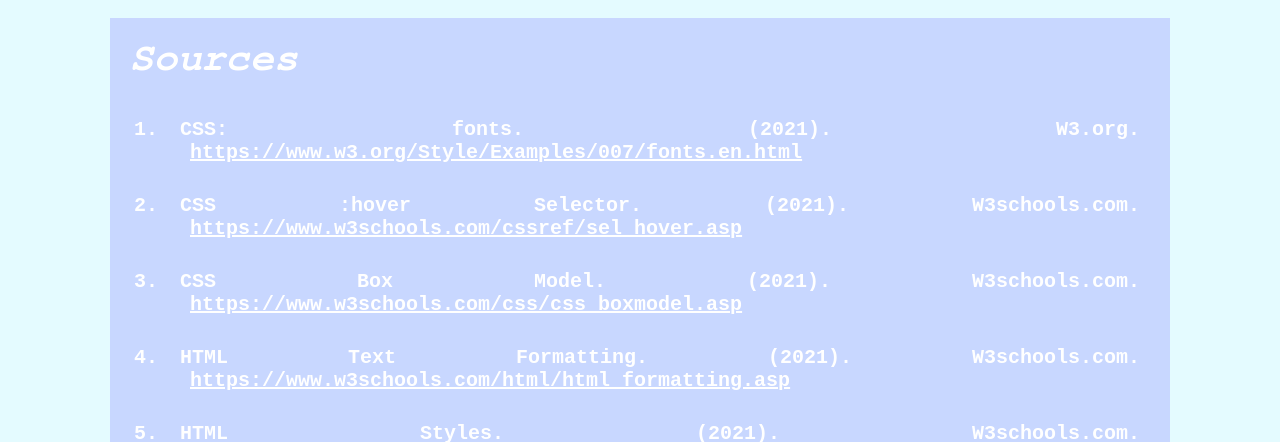
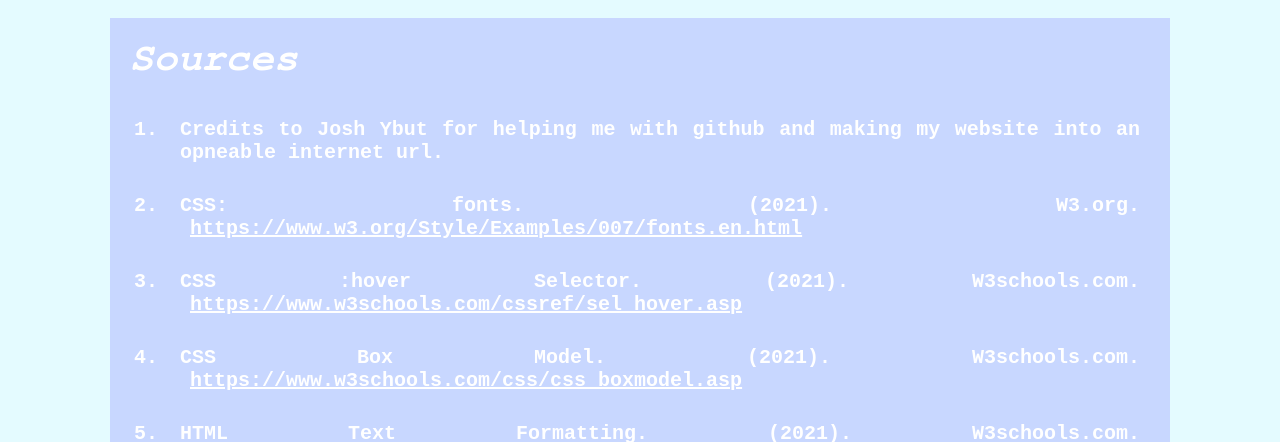
Before and after one commit to ces-zj/ces-zj.github.io, a plain HTML site: page sources.html in a window 1280 px wide. Shown: the part 325-767 px from the top of the page. Drawn offline with Linux system fonts and the light colour scheme.

Commit message:
Update sources.html

```diff
--- a/sources.html
+++ b/sources.html
@@ -101,6 +101,7 @@
       </div>
         <h1><i>Sources</i>
           <ol>
+            <li>Credits to Josh Ybut for helping me with github and making my website into an opneable internet url.</li>
             <li>CSS: fonts. (2021). W3.org. <a href="https://www.w3.org/Style/Examples/007/fonts.en.html">https://www.w3.org/Style/Examples/007/fonts.en.html</a></li>
            <li>CSS :hover Selector. (2021). W3schools.com. <a href="https://www.w3schools.com/cssref/sel_hover.asp">https://www.w3schools.com/cssref/sel_hover.asp</a></li>
             <li>CSS Box Model. (2021). W3schools.com. <a href="https://www.w3schools.com/css/css_boxmodel.asp">https://www.w3schools.com/css/css_boxmodel.asp</a></li>
```
